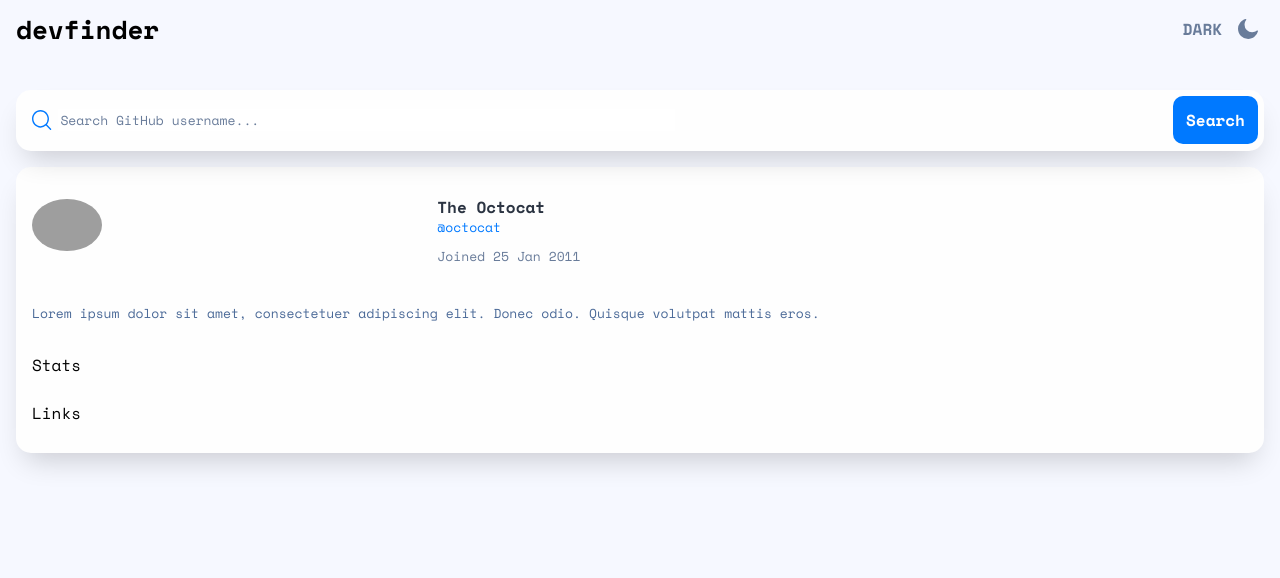
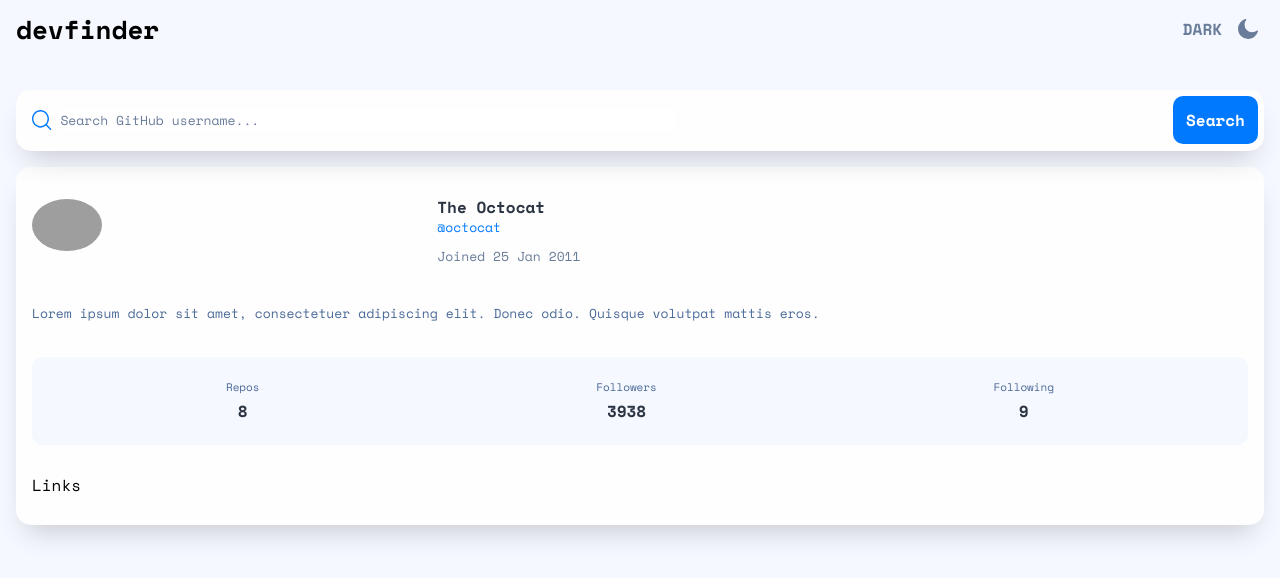
Before and after one commit to davitJabushanuri/github-user-search-app, a React (Create React App) app: page / in a window 1280 px wide. Shown: the top 578 px of the page. Built offline with nearby package versions, Linux system fonts and the light colour scheme; grey boxes are pictures that could not be loaded.

Commit message:
style stats component

```diff
--- a/src/components/Stats.jsx
+++ b/src/components/Stats.jsx
@@ -1,7 +1,23 @@
 import React from 'react'
 
 const Stats = () => {
-	return <div>Stats</div>
+	return (
+		<div className='stats'>
+			<div className='stats__flex'>
+				<h4 className='stats__flex__header'>Repos</h4>
+				<h3 className='stats__flex__number'>8</h3>
+			</div>
+			<div className='stats__flex'>
+				<h4 className='stats__flex__header'>Followers</h4>
+				<h3 className='stats__flex__number'>3938</h3>
+			</div>
+
+			<div className='stats__flex'>
+				<h4 className='stats__flex__header'>Following</h4>
+				<h3 className='stats__flex__number'>9</h3>
+			</div>
+		</div>
+	)
 }
 
 export default Stats
--- a/src/scss/base/_placeholders.scss
+++ b/src/scss/base/_placeholders.scss
@@ -0,0 +1,11 @@
+%statsFlex {
+	display: flex;
+	flex-direction: column;
+	align-items: center;
+	gap: 0.6rem;
+}
+
+%statsHeader {
+	font-size: 11px;
+	color: $clr-light-secondary-dk;
+}
--- a/src/scss/components/_stats.scss
+++ b/src/scss/components/_stats.scss
@@ -0,0 +1,22 @@
+.stats {
+	display: flex;
+	justify-content: space-around;
+	background-color: $clr-light-gray;
+	padding: 1.6rem;
+	border-radius: 10px;
+
+	&__flex {
+		@extend %statsFlex;
+
+		&__header {
+			font-size: 11px;
+			color: $clr-light-secondary-dk;
+		}
+
+		&__number {
+			font-size: $fs-h3;
+			color: $clr-light-secondary-dkr;
+			font-weight: $fw-bold;
+		}
+	}
+}
```
